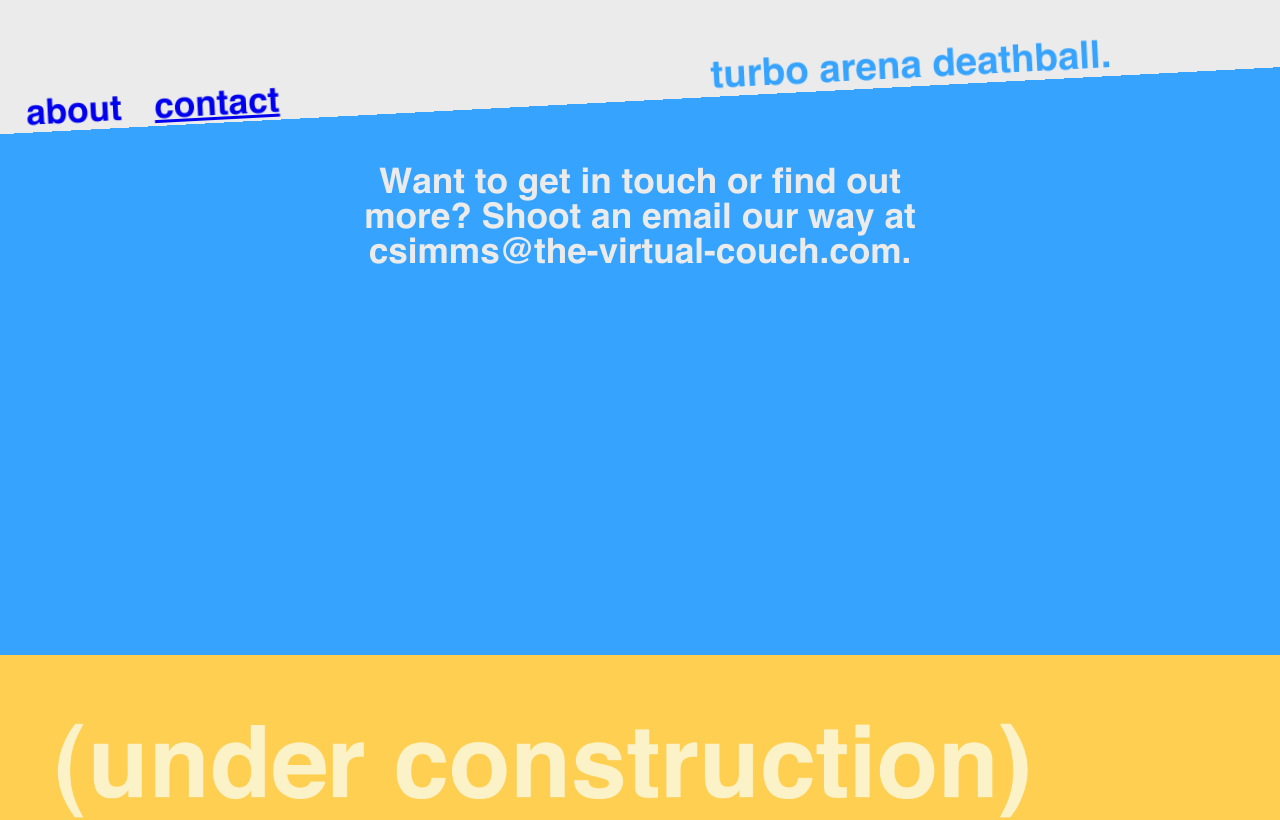
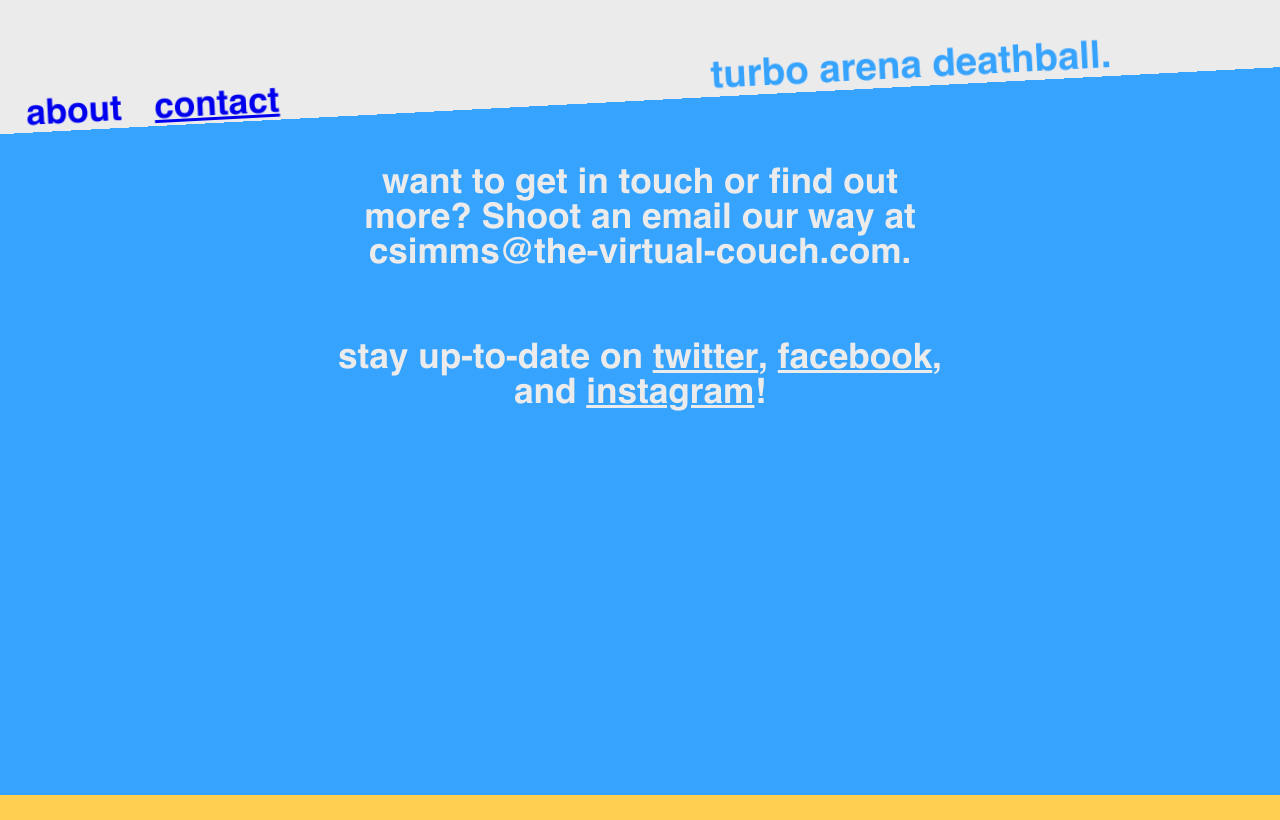
Before and after one commit to cwsimms/TurboArenaDeathball_Website, a plain HTML site: page contact.html in a window 1280 px wide. Shown: the top 820 px of the page. Drawn offline with Linux system fonts and the light colour scheme.

Commit message:
Added T/F/I follow prompt on Contact page and added "check back soon!" on bottom of about page

```diff
--- a/contact.html
+++ b/contact.html
@@ -29,7 +29,8 @@
     <!--END TITLE BAR-->
 
     <div class="main-body, center">
-        <h2 class="TADWhite" style="text-align: center">Want to get in touch or find out more? Shoot an email our way at csimms@the-virtual-couch.com.</h2>
+        <h2 class="TADWhite" style="text-align: center">want to get in touch or find out more? Shoot an email our way at csimms@the-virtual-couch.com.</h2>
+        <h2 class="TADWhite" style="text-align: center"><br /><br />stay up-to-date on <a href="https://www.twitter.com/turbodeathball" class="TADWhite">twitter</a>, <a href="https://www.facebook.com/turboarenadeathball" class="TADWhite">facebook</a>, and <a href="https://www.instagram.com/turboarenadeathball" class="TADWhite">instagram</a>!</h2>
     </div>
 
     <img src="./UnderConstruction.png" class="max-full" id="under-construction-image" />
```
Also changed, not shown: index.html (+2 -0 lines).
